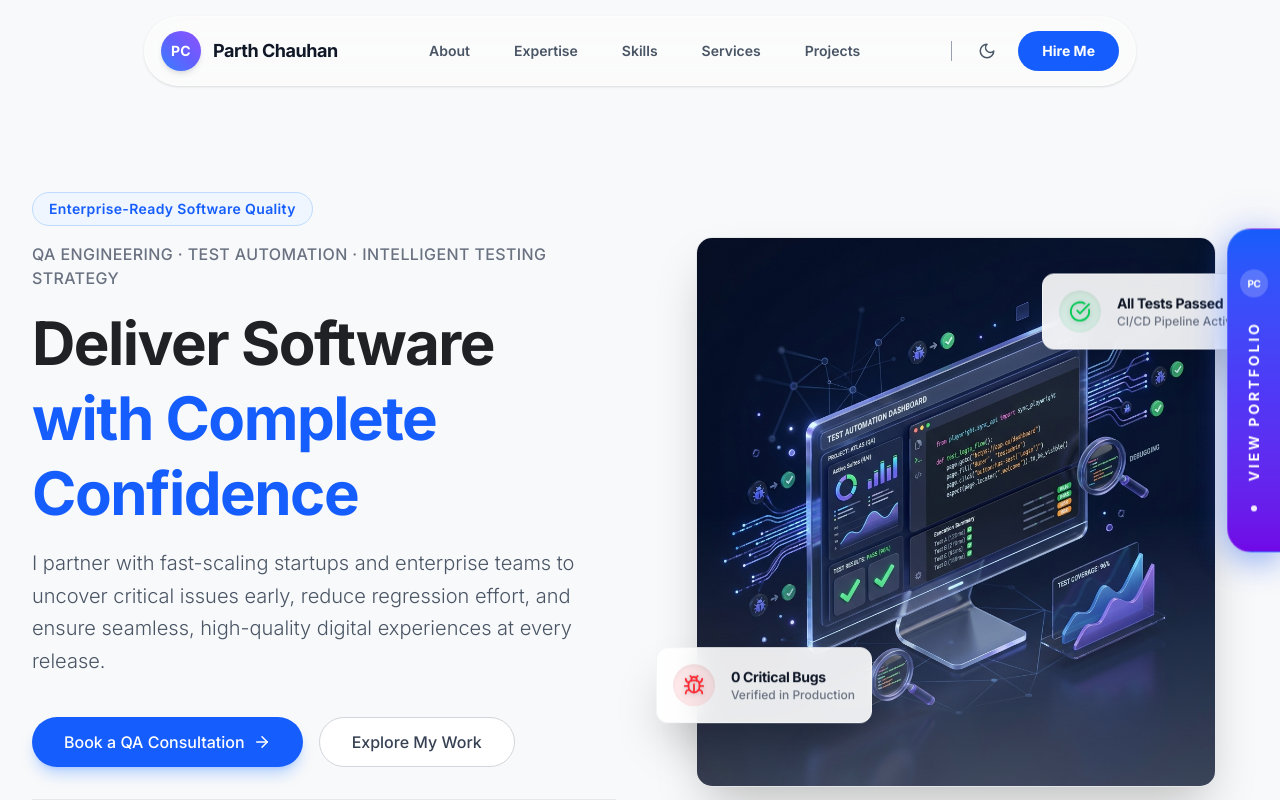
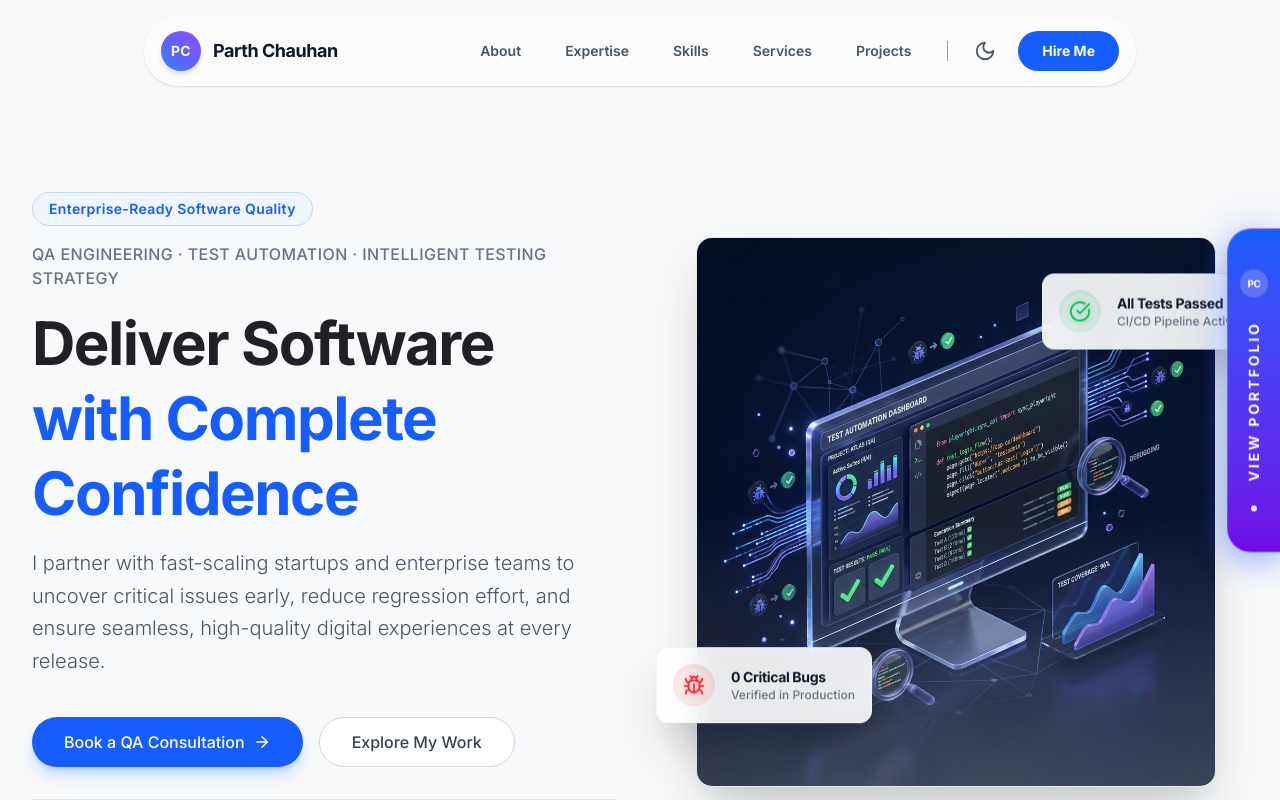
Before and after one commit to ParthChauhan2003/Portfolio, a React (Vite) app: page / in a window 1280 px wide. Shown: the top 800 px of the page. Built offline with nearby package versions, Linux system fonts and the light colour scheme.

Commit message:
refactor: optimize Navbar layout with auto-margin spacing and increase icon sizes

```diff
--- a/src/app/components/Navbar.tsx
+++ b/src/app/components/Navbar.tsx
@@ -62,7 +62,7 @@ export const Navbar: React.FC<NavbarProps> = ({ darkMode, toggleDarkMode }) => {
           : (darkMode ? 'bg-slate-900/40 border-slate-800/30 shadow-lg' : 'bg-white/40 border-white/50 shadow-sm')
           }`}
       >
-        <div className="flex justify-between items-center h-12">
+        <div className="flex items-center h-12">
           {/* Left: Logo & Name */}
           <a href="#hero" onClick={(e) => handleNavClick(e, '#hero')} className="flex-shrink-0 flex items-center gap-3 cursor-pointer group">
             <div className="w-10 h-10 rounded-full bg-gradient-to-tr from-blue-500 via-indigo-500 to-violet-500 flex items-center justify-center shadow-md transition-transform duration-300 group-hover:scale-110">
@@ -73,8 +73,8 @@ export const Navbar: React.FC<NavbarProps> = ({ darkMode, toggleDarkMode }) => {
             </span>
           </a>
 
-          {/* Center: Navigation Links (Desktop) */}
-          <div className="hidden md:flex items-center space-x-1">
+          {/* Right-aligned content: Links and Actions (Desktop) */}
+          <div className="hidden md:flex items-center space-x-1 ml-auto">
             {navLinks.map((link) => {
               const isActive = activeSection === link.href.substring(1);
               return (
@@ -93,8 +93,7 @@ export const Navbar: React.FC<NavbarProps> = ({ darkMode, toggleDarkMode }) => {
             })}
           </div>
 
-          {/* Right: Actions (Desktop) */}
-          <div className="hidden md:flex items-center gap-3">
+          <div className="hidden md:flex items-center gap-3 ml-4">
             <div className={`w-px h-5 mr-1 ${darkMode ? 'bg-slate-600' : 'bg-gray-400'}`}></div>
             <button
               onClick={toggleDarkMode}
@@ -102,7 +101,7 @@ export const Navbar: React.FC<NavbarProps> = ({ darkMode, toggleDarkMode }) => {
                 }`}
               aria-label="Toggle dark mode"
             >
-              {darkMode ? <Sun size={18} /> : <Moon size={18} />}
+              {darkMode ? <Sun size={22} /> : <Moon size={22} />}
             </button>
             <a
               href="#contact"
@@ -113,8 +112,8 @@ export const Navbar: React.FC<NavbarProps> = ({ darkMode, toggleDarkMode }) => {
             </a>
           </div>
 
-          {/* Mobile Actions */}
-          <div className="md:hidden flex items-center gap-2">
+          {/* Mobile Actions - always push to right */}
+          <div className="md:hidden flex items-center gap-2 ml-auto">
             <button
               onClick={toggleDarkMode}
               className={`p-2 rounded-full transition-colors ${darkMode ? 'text-slate-300 hover:bg-slate-800/80' : 'text-gray-600 hover:bg-gray-100/80'}`}
```
